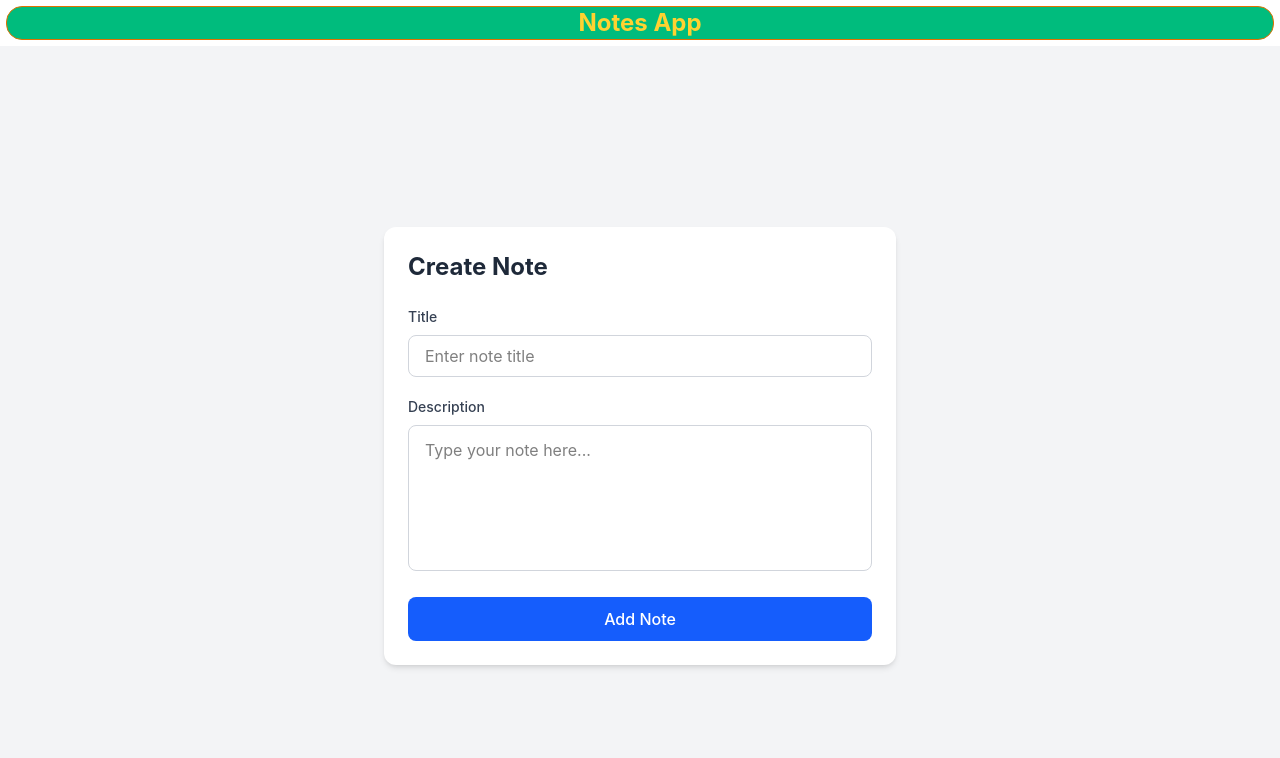
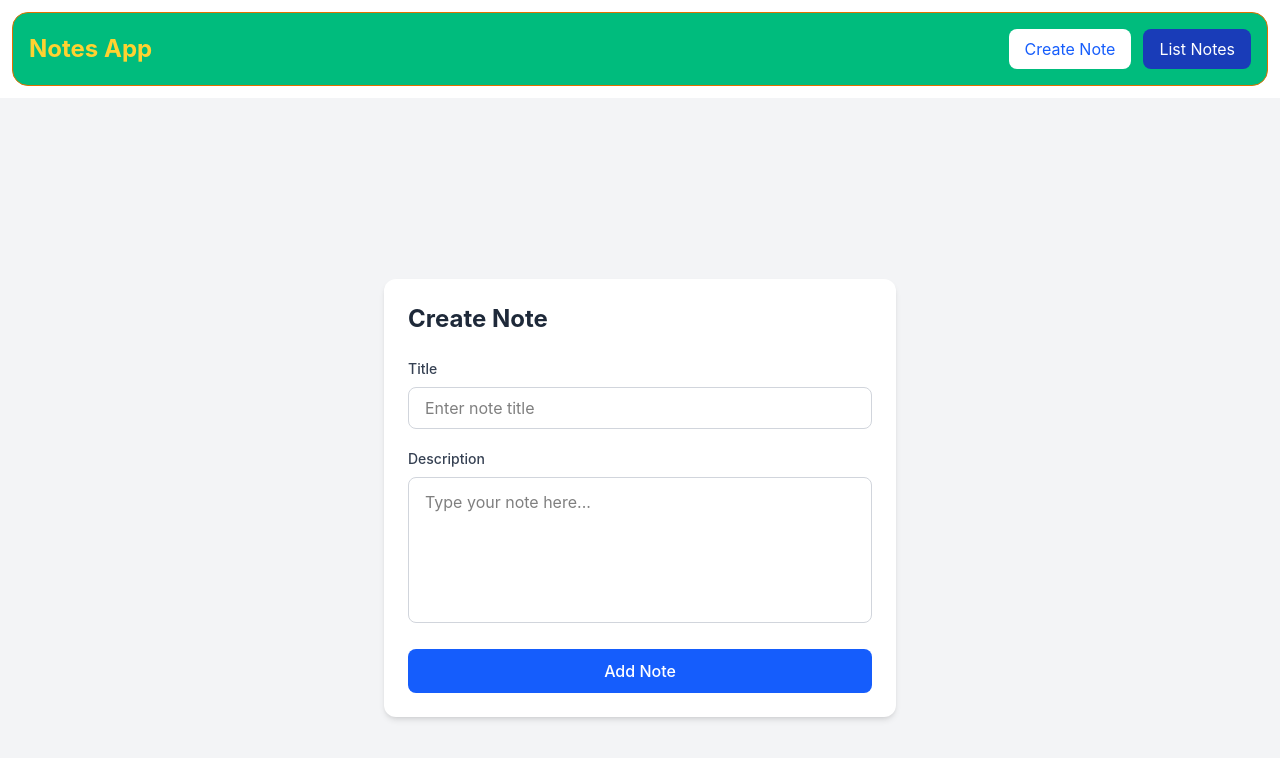
Before and after one commit to arifaslam2002/NotesApp, a React (Vite) app: page / in a window 1280 px wide. Shown: the top 758 px of the page. Built offline with nearby package versions, Linux system fonts and the light colour scheme.

Commit message:
Update Pages Components

```diff
--- a/src/components/Navbar.jsx
+++ b/src/components/Navbar.jsx
@@ -1,8 +1,30 @@
+import { Link } from "react-router-dom";
+
 const Navbar = () => {
   return (
-    <div className="border border-amber-600 rounded-2xl m-1.5 bg-emerald-500">
-      <h1 className="text-2xl text-amber-300 text-center font-bold">Notes App</h1>
-    </div>
+    <nav className="m-3 rounded-2xl border border-amber-600 bg-emerald-500 p-4">
+      <div className="flex items-center justify-between">
+        {/* Logo */}
+        <h1 className="text-2xl font-bold text-amber-300">Notes App</h1>
+
+        {/* Navigation */}
+        <div className="flex gap-3">
+          <Link
+            to="/create"
+            className="rounded-lg bg-white px-4 py-2 text-blue-600 hover:bg-gray-100"
+          >
+            Create Note
+          </Link>
+
+          <Link
+            to="/notes"
+            className="rounded-lg bg-blue-800 px-4 py-2 text-white hover:bg-blue-900"
+          >
+            List Notes
+          </Link>
+        </div>
+      </div>
+    </nav>
   );
 };
 
--- a/src/components/NoteCard.jsx
+++ b/src/components/NoteCard.jsx
@@ -1,9 +1,10 @@
 
-const NoteCard = ({title,description}) => {
+const NoteCard = ({notes}) => {
   return (
+
     <div>
-    <h2>{title}</h2>
-    <p>{description}</p>
+    <h2>{notes.title}</h2>
+    <p>{notes.description}</p>
     </div>
   )
 }
--- a/src/components/NoteForm.jsx
+++ b/src/components/NoteForm.jsx
@@ -1,12 +1,26 @@
 import { useState } from "react";
 
-const NoteForm = () => {
+const NoteForm = ({onAddNote}) => {
   const [title, setTitle] = useState("");
   const [description, setDescription] = useState("");
+  const handleSubmit = (e) => {
+    e.preventDefault();
 
+  const newNote ={
+    id:Date.now(),
+    title,
+    description
+  }
+  onAddNote(newNote)
+    setTitle("");
+    setDescription("");
+  };
   return (
     <div className="min-h-screen bg-gray-100 flex items-center justify-center p-6">
-      <form onSubmit={onsubmit} className="w-full max-w-lg bg-white p-6 rounded-xl shadow-md">
+      <form
+        onSubmit={handleSubmit}
+        className="w-full max-w-lg bg-white p-6 rounded-xl shadow-md"
+      >
         <h2 className="text-2xl font-bold text-gray-800 mb-6">Create Note</h2>
 
         {/* Title */}
--- /dev/null
+++ b/src/pages/CreateNote.jsx
@@ -0,0 +1,9 @@
+import NoteForm from "../components/NoteForm"
+
+const CreateNote = ({onAddNote}) => {
+  return (
+    <div><NoteForm onAddNote={onAddNote}/></div>
+  )
+}
+
+export default CreateNote
--- a/src/pages/Home.jsx
+++ b/src/pages/Home.jsx
@@ -1,10 +1,22 @@
+import { BrowserRouter,Routes,Route } from "react-router-dom";
 import Navbar from "../components/Navbar";
-import NoteForm from "../components/NoteForm";
-
+import CreateNote from "./CreateNote";
+import Notes from "./Notes";
+import { useState } from "react";
 const Home = () => {
+    const[notes,setNotes] = useState([]);
+    const addNote = (newNote) =>{
+        setNotes((previousNotes) =>[...previousNotes,newNote])
+    }
   return <div>
+  <BrowserRouter>
   <Navbar />
-  <NoteForm />
+    <Routes>
+          <Route path="/" element={<CreateNote onAddNote={addNote}/>} />
+          <Route path="/create" element={<CreateNote onAddNote={addNote}/>} />
+          <Route path="/notes" element={<Notes notes={notes} />} />
+        </Routes>
+        </BrowserRouter>
   </div>;
 };
 
--- /dev/null
+++ b/src/pages/Notes.jsx
@@ -0,0 +1,20 @@
+
+import NoteCard from "../components/NoteCard";
+
+const Notes = ({ notes }) => {
+  return (
+    <div className="min-h-screen bg-gray-100 p-6">
+      <h1 className="text-3xl font-bold text-gray-800 mb-6">
+        My Notes
+      </h1>
+
+      <div className="grid md:grid-cols-2 lg:grid-cols-3 gap-5">
+        {notes.map((note) => (
+          <NoteCard key={note.id} note={note} />
+        ))}
+      </div>
+    </div>
+  );
+};
+
+export default Notes;
```
